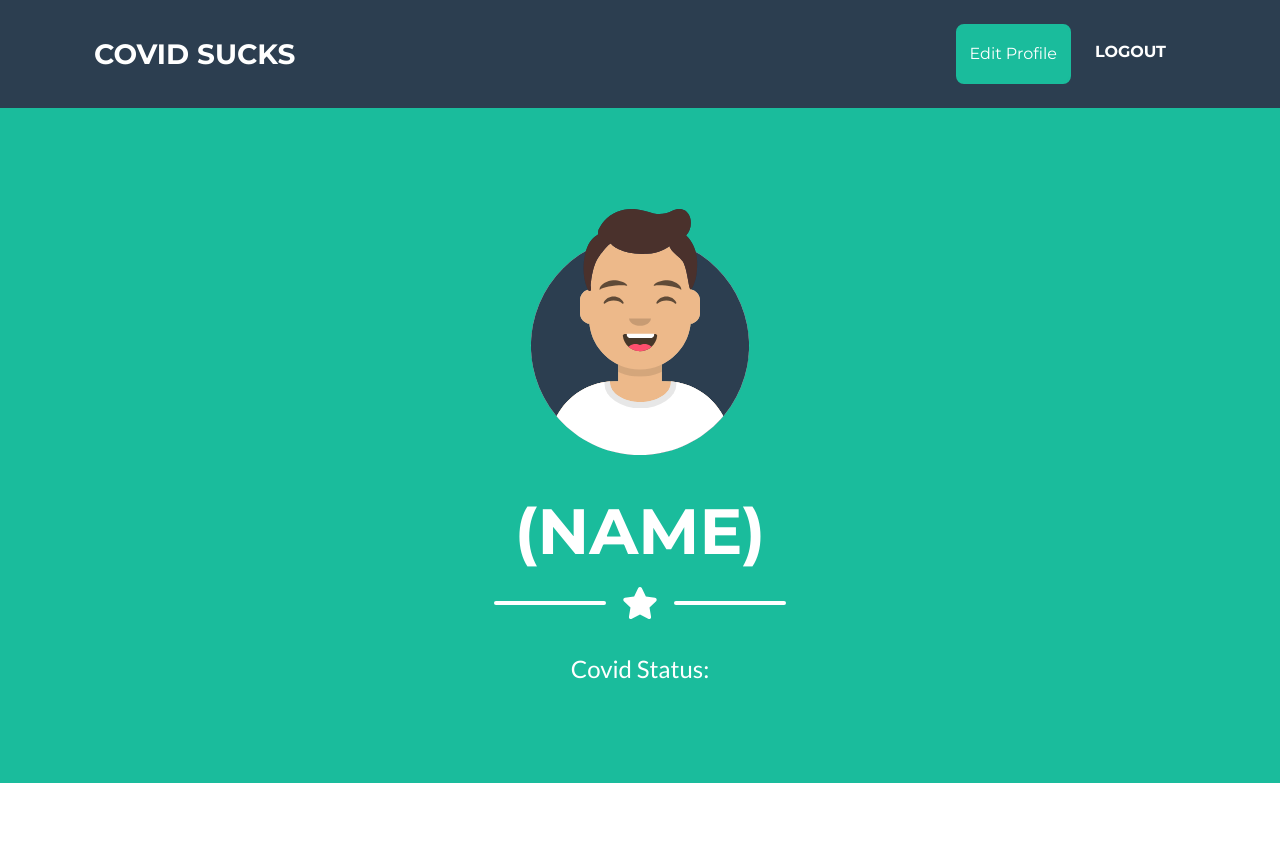
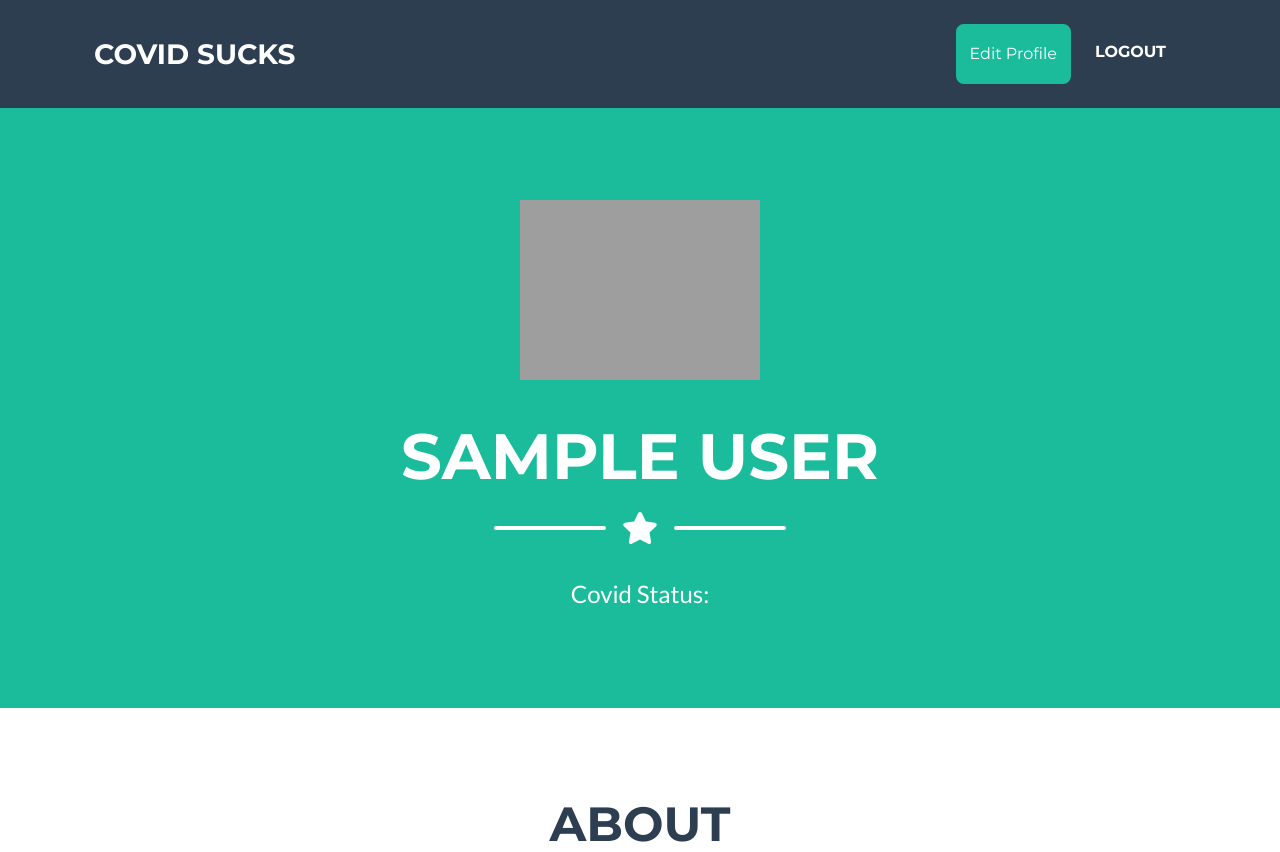
Before and after one commit to Ttran829/covid-sucks, a PHP site: page /profile.php in a window 1280 px wide. Shown: the top 852 px of the page. Run offline with PHP 8.4, Linux system fonts and the light colour scheme; the visitor is signed in with stand-in values (Sample User, id 1); some libraries are stand-ins or nearby versions; grey boxes are pictures that could not be loaded.

Commit message:
made sessions to make the account only viewable by the current user, and added logout.php file to destroy the current session.

```diff
--- a/logout.php
+++ b/logout.php
@@ -7,6 +7,6 @@
    }
 
     session_destroy();
-    echo("<script>location.href = 'index.php';</script>");
+    echo("<script>location.href = 'login.php';</script>");
 
 ?>
--- a/profile.php
+++ b/profile.php
@@ -1,4 +1,10 @@
+<?php session_start();
 
+if (!isset($_SESSION['session_user_id'])) {
+  echo "<script>location.href = 'login.php';</script>";
+}
+
+?>
 <!DOCTYPE html>
 <html lang="en">
     <head>
@@ -38,9 +44,9 @@
         <header class="masthead bg-primary text-white text-center">
             <div class="container d-flex align-items-center flex-column">
                 <!-- Masthead Avatar Image-->
-                <img class="masthead-avatar mb-5" src="assets/img/avataaars.svg" alt="" />
+                <img class="masthead-avatar mb-5" src="assets/img/facemask.png" alt="" />
                 <!-- Masthead Heading-->
-                <h1 class="masthead-heading text-uppercase mb-0">(Name)</h1>
+                <h1 class="masthead-heading text-uppercase mb-0"><?php echo $_SESSION['session_name'] ?></h1>
                 <!-- Icon Divider-->
                 <div class="divider-custom divider-light">
                     <div class="divider-custom-line"></div>
```
